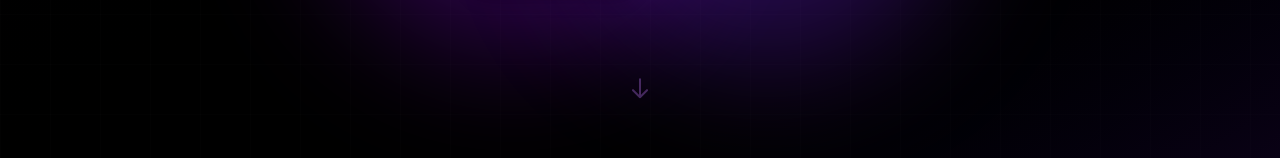
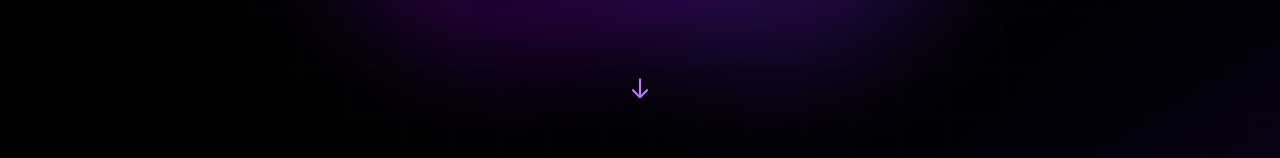
Before and after one commit to Ryan-Shaik/Web-design-portfolio, a React (Vite) app: page / in a window 1280 px wide. Shown: the part 536-694 px from the top of the page. Built offline with nearby package versions, Linux system fonts and the light colour scheme.

Commit message:
scroll indicator fixed

```diff
--- a/src/components/Hero.tsx
+++ b/src/components/Hero.tsx
@@ -107,9 +107,6 @@ const Hero = () => {
             className="mt-16"
             animate={{ y: [0, 10, 0] }}
             transition={{ repeat: Infinity, duration: 2 }}
-            initial={{ opacity: 0 }}
-            whileInView={{ opacity: 1 }}
-            viewport={{ once: true }}
           >
             <svg
               className="w-6 h-10 text-purple-400 mx-auto"
```
